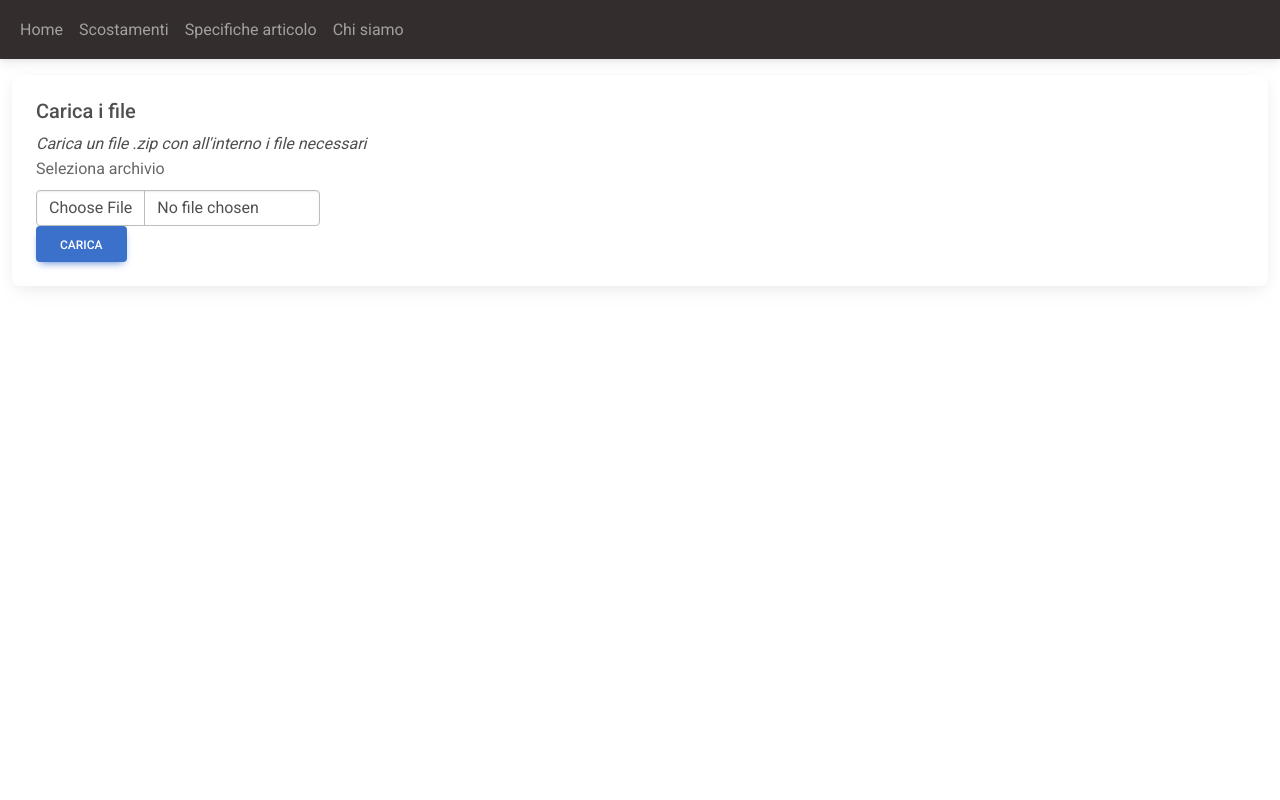
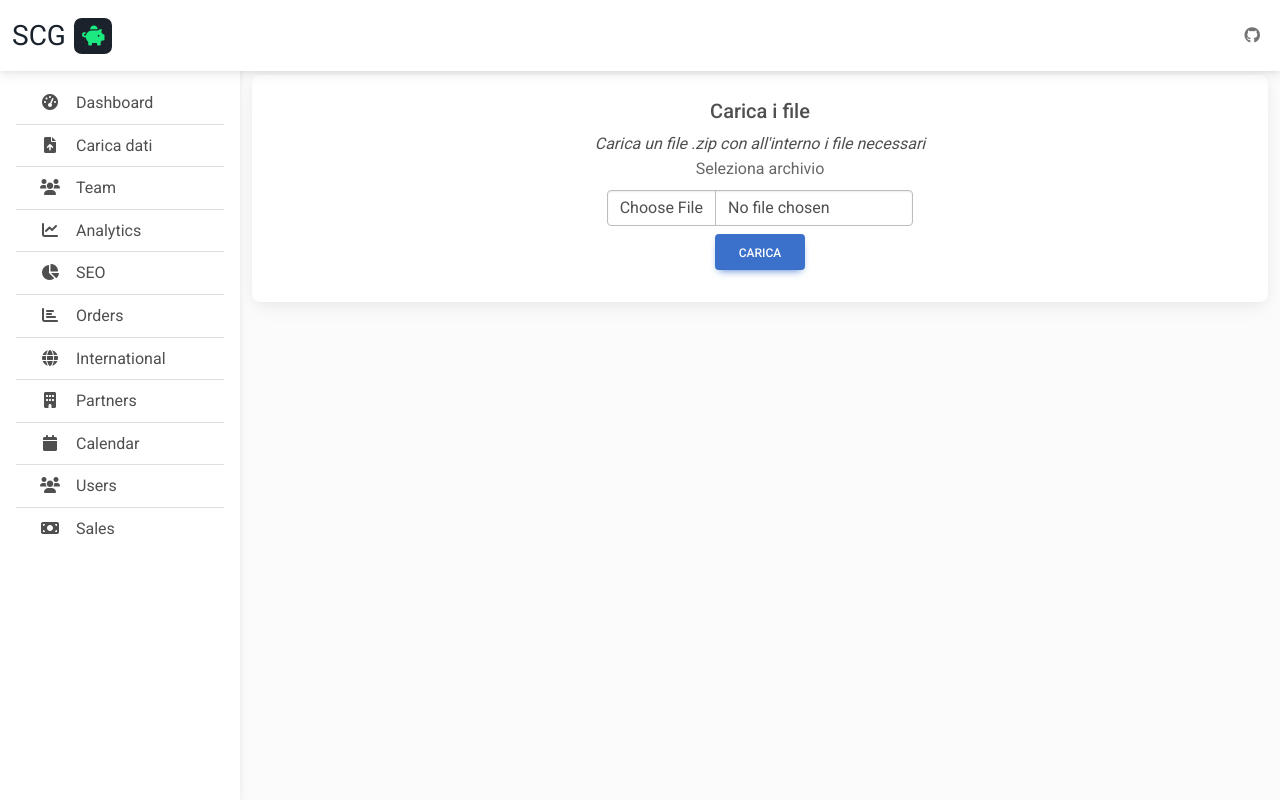
Before and after one commit to andrearoota/sistemiDiControlloDiGestione, a Flask app: page /uploadData in a window 1280 px wide. Run offline with Flask 3, Linux system fonts and the light colour scheme; parts of the project's set-up code (start-up, migrations or seed data) failed here and were passed over.

Commit message:
Grafica migliorata

```diff
--- a/website/route.py
+++ b/website/route.py
@@ -30,7 +30,7 @@ def home():
     from website.controller.article import selectAllArticles
     return render_template("dashboard.html", articles = selectAllArticles())
 
-@route.route('/chiSiamo')
+@route.route('/chi-siamo')
 def chiSiamo():
     return render_template("chiSiamo.html")
 
--- a/website/templates/base.html
+++ b/website/templates/base.html
@@ -10,12 +10,133 @@
     <link href="https://fonts.googleapis.com/css?family=Roboto:300,400,500,700&display=swap" rel="stylesheet" />
     <!-- MDB -->
     <link href="https://cdnjs.cloudflare.com/ajax/libs/mdb-ui-kit/6.0.0/mdb.min.css" rel="stylesheet" />
+    <!-- Css custom -->
+    <style>
+        body {
+            background-color: #fbfbfb;
+        }
+
+        @media (min-width: 991.98px) {
+            main {
+                padding-left: 240px;
+            }
+        }
+
+        /* Sidebar */
+        .sidebar {
+            position: fixed;
+            top: 0;
+            bottom: 0;
+            left: 0;
+            padding: 58px 0 0;
+            /* Height of navbar */
+            box-shadow: 0 2px 5px 0 rgb(0 0 0 / 5%), 0 2px 10px 0 rgb(0 0 0 / 5%);
+            width: 240px;
+            z-index: 600;
+        }
+
+        @media (max-width: 991.98px) {
+            .sidebar {
+                width: 100%;
+            }
+        }
+
+        .sidebar .active {
+            border-radius: 5px;
+            box-shadow: 0 2px 5px 0 rgb(0 0 0 / 16%), 0 2px 10px 0 rgb(0 0 0 / 12%);
+        }
+
+        .sidebar-sticky {
+            position: relative;
+            top: 0;
+            height: calc(100vh - 48px);
+            padding-top: 0.5rem;
+            overflow-x: hidden;
+            overflow-y: auto;
+            /* Scrollable contents if viewport is shorter than content. */
+        }
+    </style>
 
     <!-- Blocco che cambierà dinamicamente -->
     <title>{% block title %} Home {% endblock %}</title>
 </head>
 
 <body>
+
+    <header>
+        <!-- Sidebar -->
+        <nav id="sidebarMenu" class="collapse d-lg-block sidebar collapse bg-white">
+            <div class="position-sticky">
+                <div class="list-group list-group-flush mx-3 mt-4">
+                    <a href="/" class="list-group-item list-group-item-action py-2 ripple" aria-current="true">
+                        <i class="fas fa-tachometer-alt fa-fw me-3"></i><span>Dashboard</span>
+                    </a>
+                    <a href="/uploadData" class="list-group-item list-group-item-action py-2 ripple">
+                        <i class="fas fa-file-upload fa-fw me-3"></i><span>Carica dati</span>
+                    </a>
+                    <a href="/chi-siamo" class="list-group-item list-group-item-action py-2 ripple"><i
+                            class="fas fa-users fa-fw me-3"></i><span>Team</span></a>
+                    <a href="#" class="list-group-item list-group-item-action py-2 ripple"><i
+                            class="fas fa-chart-line fa-fw me-3"></i><span>Analytics</span></a>
+                    <a href="#" class="list-group-item list-group-item-action py-2 ripple">
+                        <i class="fas fa-chart-pie fa-fw me-3"></i><span>SEO</span>
+                    </a>
+                    <a href="#" class="list-group-item list-group-item-action py-2 ripple"><i
+                            class="fas fa-chart-bar fa-fw me-3"></i><span>Orders</span></a>
+                    <a href="#" class="list-group-item list-group-item-action py-2 ripple"><i
+                            class="fas fa-globe fa-fw me-3"></i><span>International</span></a>
+                    <a href="#" class="list-group-item list-group-item-action py-2 ripple"><i
+                            class="fas fa-building fa-fw me-3"></i><span>Partners</span></a>
+                    <a href="#" class="list-group-item list-group-item-action py-2 ripple"><i
+                            class="fas fa-calendar fa-fw me-3"></i><span>Calendar</span></a>
+                    <a href="#" class="list-group-item list-group-item-action py-2 ripple"><i
+                            class="fas fa-users fa-fw me-3"></i><span>Users</span></a>
+                    <a href="#" class="list-group-item list-group-item-action py-2 ripple"><i
+                            class="fas fa-money-bill fa-fw me-3"></i><span>Sales</span></a>
+                </div>
+            </div>
+        </nav>
+        <!-- Sidebar -->
+
+        <!-- Navbar -->
+        <nav id="main-navbar" class="navbar navbar-expand-lg navbar-light bg-white fixed-top">
+            <!-- Container wrapper -->
+            <div class="container-fluid">
+                <!-- Toggle button -->
+                <button class="navbar-toggler" type="button" data-mdb-toggle="collapse" data-mdb-target="#sidebarMenu"
+                    aria-controls="sidebarMenu" aria-expanded="false" aria-label="Toggle navigation">
+                    <i class="fas fa-bars"></i>
+                </button>
+
+                <!-- Brand -->
+                <a class="navbar-brand" href="#">
+                    <span id="logo-text" contenteditable="true" style="color: rgb(26, 34, 44);">
+                        <span style="font-family: Roboto;" class="me-2 fs-3">SCG</span>
+                    </span>
+                    <span id="logo-icon"
+                        style="box-shadow: none !important; background-color: rgb(27, 34, 44); border-radius: 20%;">
+                        <i class="fas fa-piggy-bank p-2" style="color: rgb(28, 233, 127);"></i>
+                    </span>
+                </a>
+
+                <!-- Right links -->
+                <ul class="navbar-nav ms-auto d-flex flex-row">
+                    <!-- GitHub -->
+                    <li class="nav-item me-3 me-lg-0">
+                        <a class="nav-link" href="https://github.com/andrearoota/sistemiDiControlloDiGestione"
+                            target="_blank">
+                            <i class="fab fa-github"></i>
+                        </a>
+                    </li>
+                </ul>
+            </div>
+            <!-- Container wrapper -->
+        </nav>
+        <!-- Navbar -->
+    </header>
+    <!--Main Navigation-->
+
+
     <!---- navbar ----->
     <nav class="navbar navbar-expand-lg navbar-dark bg-dark mb-3">
         <!-- Navbar content -->
@@ -32,19 +153,16 @@
                     <li class="nav-item">
                         <a class="nav-link" id="scostamenti" href="/scostamenti"> Scostamenti </a>
                     </li>
-                    <li class="nav-item">
-                        <a class="nav-link" id="specificaArticolo" href="/specificaArticolo"> Specifiche articolo </a>
-                    </li>
-                    <li class="nav-item">
-                        <a class="nav-link" id="chiSiamo" href="/chiSiamo"> Chi siamo </a>
-                    </li>
                 </ul>
             </div>
         </div>
     </nav>
 
-    {% block content %}
-    {% endblock %}
+
+    <main>
+        {% block content %}
+        {% endblock %}
+    </main>
 
     <!-- MDB -->
     <script type="text/javascript" src="https://cdnjs.cloudflare.com/ajax/libs/mdb-ui-kit/6.0.0/mdb.min.js"></script>
--- a/website/templates/uploadData.html
+++ b/website/templates/uploadData.html
@@ -3,7 +3,7 @@
 {% endblock %}
 {% block content %}
 
-<div class="container-fluid">
+<div class="container-fluid text-center">
     <div class="row-cols-1">
         <div class="col">
             <div class="card">
@@ -11,10 +11,12 @@
                     <h5 class="card-title">Carica i file</h5>
                     <i>Carica un file .zip con all'interno i file necessari</i>
                     <form id="uploadFile" method="post" action="/file/upload" enctype="multipart/form-data">
-                        <div class="row">
-                            <div class="col-12 col-md-6 col-xl-3">
+                        <div class="row pb-2">
+                            <div class="col-12 col-md-6 col-xl-4 mx-auto">
                                 <label class="form-label" for="zipFile">Seleziona archivio</label>
-                                <input type="file" class="form-control" name="file" accept="application/zip" />
+                                <input type="file" class="form-control" name="file" accept="application/zip" required/>
+                            </div>
+                            <div class="col-12 pt-2">
                                 <button type="submit" class="btn btn-primary" id="btnSubmit">Carica</button>
                             </div>
                         </div>
```
Also changed, not shown: website/static/styles.css (line endings or trailing spaces).
